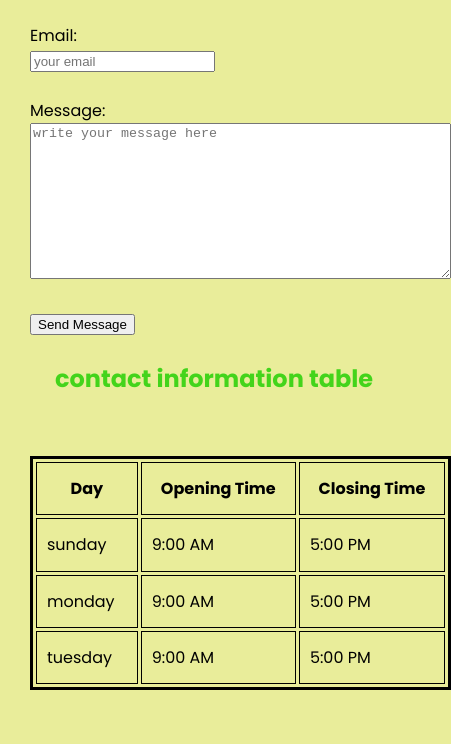
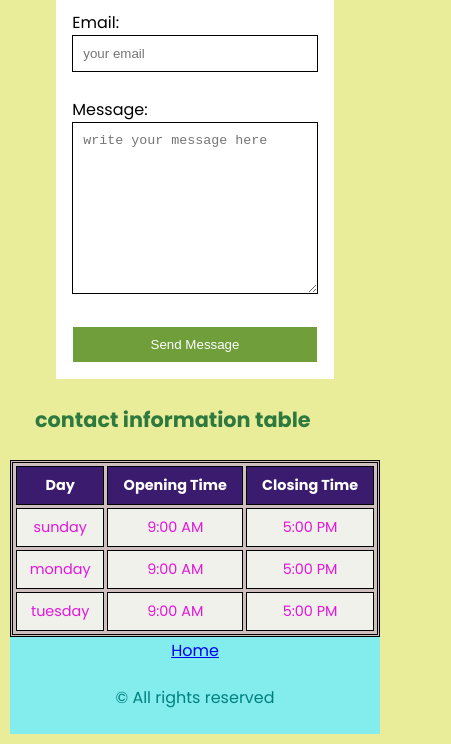
Before and after one commit to lobnaelemary/html-1, a plain HTML site: page contact.html in a window 390 px wide. Shown: the part 190-934 px from the top of the page, 451 px wide, since content can reach past the window. Before the commit the page ends 910 px from the top, so only its background shows below. Drawn offline with Linux system fonts and the light colour scheme.

Commit message:
edit contact.html

```diff
--- a/contact.html
+++ b/contact.html
@@ -54,5 +54,9 @@
             <td>5:00 PM</td>
           </tr>
       </table>
+    <footer>
+      <a href="index.html"> Home </a>
+      <p> &copy; All rights reserved </p>
+    </footer>
 </body>
 </html>
--- a/style.css
+++ b/style.css
@@ -28,7 +28,7 @@
 
   h2 {
     font-size: 24px;
-    color: #43d41b;
+    color: #2e793e;
     text-align: left;
     padding: 10px;
     margin: 15px;
@@ -56,6 +56,7 @@
     font-size: 20px;
     margin: 10px;
     line-height: 50px;
+    color:teal;
   }
 
   nav ul {
@@ -77,6 +78,8 @@
     color:aqua;
     cursor: pointer;
     text-transform: capitalize;
+    background-color:silver;
+    text-decoration: underline;
   }
 
   .nav-list{
@@ -96,8 +99,119 @@
     flex-direction: column;
   }
 
+  header,footer {
+    background-color:rgb(131, 236, 236);
+    margin-top: auto;
+    text-align: center;
+    padding: 1px;
+  }
+
+  img {
+    width: 100%;
+    height: auto;
+    border-radius: 5px;
+  }
+
+  form {
+    width: 75%;
+    margin: auto;
+    padding: 20px;
+    background-color: white;
+  }
+
+  input, textarea {
+    width: 100%;
+    padding: 10px;
+    margin:auto;
+    border: 1px solid ;
+  }
+
+  input[type="submit"] {
+    background-color:#6f9e3a;
+    color: white;
+  }
+
+  input[type="submit"]:hover {
+    background-color:  #3a1b6d;
+    cursor: pointer;
+  }
+
+  table {
+    width: 100%;
+    margin: auto;
+    border-style:double;
+    background-color: rgb(206, 190, 190);
+  }
+
+  th, td {
+    padding: 5px;
+    text-align: center;
+    color: #e217db;
+    background-color: #f1f1eb;
+  }
+
+  th {
+    background-color: #3a1b6d;
+    color: white;
+  }
+
   @media (max-width: 768px) {
+
     section {
       flex-direction: column;
     }
+
+    body {
+          padding: 0;
+        }
+
+      h1 {
+          font-size: 1.5rem;
+      }
+
+      h2 {
+          font-size: 1.3rem;
+      }
+
+      nav ul {
+          flex-direction: column;
+          align-items: center;
+      }
+
+      nav ul li {
+          margin: 0.25rem 0;
+      }
+
+      .blog-detail, article {
+          margin: 1rem;
+          padding: 1rem;
+      }
+
+      table {
+          font-size: 0.9rem;
+      }
+
+      th, td {
+          padding: 0.5rem;
+      }
+    }
+
+  @media (max-width: 480px) {
+
+    h1 {
+          font-size: 1.3rem;
+          padding: 0.5rem;
+      }
+
+    p {
+          font-size: 1rem;
+      }
+
+    .blog-detail, article {
+          margin: 0.5rem;
+          padding: 0.75rem;
+      }
+    form {
+          padding: 1rem;
+      }
   }
```
